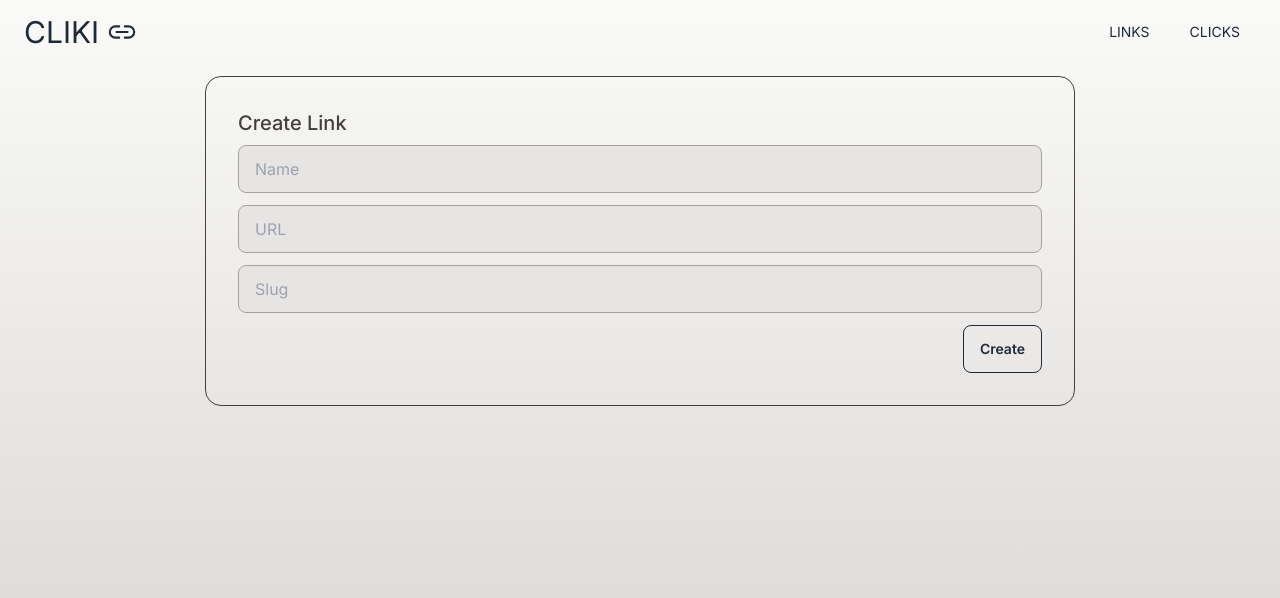
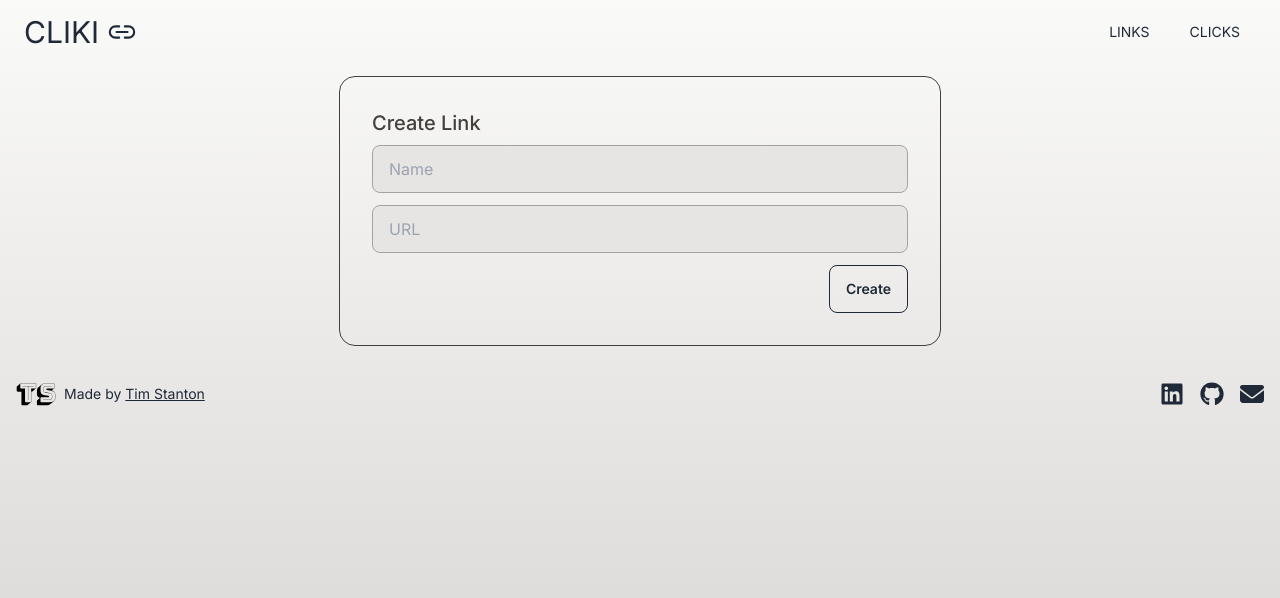
Before and after one commit to thstanton/tracker-frontend, a Next.js app: page /edit/link/1 in a window 1280 px wide. Shown: the top 598 px of the page. Built offline with nearby package versions, Linux system fonts and the light colour scheme; no server answers.

Commit message:
Footer added, adjustments to link card, link copy and link form, as well as api service to adjust for random generation of slug and removal of user id from linkUrls

```diff
--- a/package.json
+++ b/package.json
@@ -18,7 +18,7 @@
     "zod": "^3.23.3"
   },
   "devDependencies": {
-    "@types/node": "^20",
+    "@types/node": "^20.12.11",
     "@types/react": "^18",
     "@types/react-dom": "^18",
     "autoprefixer": "^10.0.1",
--- a/src/app/layout.tsx
+++ b/src/app/layout.tsx
@@ -2,6 +2,7 @@ import type { Metadata } from "next";
 import { Inter, Zen_Kaku_Gothic_New } from "next/font/google";
 import "./globals.css";
 import NavBar from "@/components/NavBar/NavBar";
+import Footer from "@/components/Footer";
 
 const inter = Inter({ subsets: ["latin"], variable: "--font-inter" });
 const zen = Zen_Kaku_Gothic_New({
@@ -29,6 +30,7 @@ export default function RootLayout({
         <main className="flex h-full flex-col items-center justify-center">
           {children}
         </main>
+        <Footer />
       </body>
     </html>
   );
--- a/src/app/links/LinkCard/CopyLink.tsx
+++ b/src/app/links/LinkCard/CopyLink.tsx
@@ -8,14 +8,14 @@ interface CopyLinkProps {
   userId: number;
 }
 
-export default function CopyLink({ slug, userId }: CopyLinkProps) {
+export default function CopyLink({ slug }: CopyLinkProps) {
   const [identifier, setIdentifier] = useState("");
   const [copySuccess, setCopySuccess] = useState(false);
   async function handleCopy() {
     await navigator.clipboard.writeText(
       identifier.length
-        ? `${process.env.NEXT_PUBLIC_LINK_URL}/${userId}/${slug}/?id=${identifier}`
-        : `${process.env.NEXT_PUBLIC_LINK_URL}/${userId}/${slug}`,
+        ? `${process.env.NEXT_PUBLIC_LINK_URL}/${slug}/?id=${identifier}`
+        : `${process.env.NEXT_PUBLIC_LINK_URL}/${slug}`,
     );
     setCopySuccess(true);
     setTimeout(() => setCopySuccess(false), 2000);
--- a/src/app/links/LinkCard/LinkCard.tsx
+++ b/src/app/links/LinkCard/LinkCard.tsx
@@ -15,9 +15,7 @@ export default function LinkCard({ link }: LinkCardProps) {
           <h2 className="font-zen text-xl font-medium">{link.name}</h2>
           <LinkMenu link={link} />
         </div>
-        <p className="text-sm font-semibold">
-          cliki.up.railway.app/link/{link.userId}/{link.slug}
-        </p>
+        <p className="text-sm font-semibold">cliki.in/{link.slug}</p>
         <Link href={link.url} className="text-sm">
           {link.url}
         </Link>
--- a/src/components/CreateLink/LinkForm.tsx
+++ b/src/components/CreateLink/LinkForm.tsx
@@ -13,7 +13,7 @@ export default function LinkForm({ link }: LinkFormProps) {
   return (
     <div className="card card-bordered mb-3 border-neutral text-neutral">
       <div className="card-body">
-        <h2 className="font-zen card-title font-medium">
+        <h2 className="card-title font-zen font-medium">
           {link ? "Update Link" : "Create Link"}
         </h2>
         <form
@@ -45,13 +45,16 @@ export default function LinkForm({ link }: LinkFormProps) {
             name="url"
             defaultValue={link?.url}
           />
+          {link && (
             <input
               type="text"
               placeholder="Slug"
               className="input input-bordered input-ghost mb-3 w-full border-stone-400 bg-stone-200"
               name="slug"
               defaultValue={link?.slug}
+              disabled
             />
+          )}
           <div className="card-actions justify-end">
             <SubmitButton className="btn btn-outline">
               {link ? "Update" : "Create"}
--- a/src/components/CreateLink/actions.ts
+++ b/src/components/CreateLink/actions.ts
@@ -6,11 +6,10 @@ import { redirect } from "next/navigation";
 export async function handleCreateLink(formData: FormData) {
   const name = formData.get("name")?.toString();
   const url = formData.get("url")?.toString();
-  const slug = formData.get("slug")?.toString();
-  if (!name || !url || !slug) {
+  if (!name || !url) {
     throw new Error("Name, URL, and slug are required");
   }
-  const newLink = await createLink({ name, url, slug });
+  const newLink = await createLink({ name, url });
   if (newLink) {
     revalidatePath("/");
   }
@@ -20,12 +19,11 @@ export async function handleUpdateLink(formData: FormData) {
   const id = formData.get("id")?.toString();
   const name = formData.get("name")?.toString();
   const url = formData.get("url")?.toString();
-  const slug = formData.get("slug")?.toString();
 
-  if (!id || !name || !url || !slug) {
+  if (!id || !name || !url) {
     throw new Error("Name, URL, and slug are required");
   }
-  const newLink = await updateLink({ id, name, url, slug });
+  const newLink = await updateLink({ id, name, url });
   if (newLink) {
     redirect("/links");
   }
--- /dev/null
+++ b/src/components/Footer.tsx
@@ -0,0 +1,80 @@
+import { FaGithub } from "react-icons/fa";
+import { FaEnvelope, FaLinkedin } from "react-icons/fa6";
+
+export default function Footer() {
+  return (
+    <footer className="footer items-center p-4">
+      <aside className="grid-flow-col items-center">
+        <a href="https://www.tim-stanton.dev" className="link" target="_blank">
+          <svg
+            version="1.1"
+            id="Layer_1"
+            xmlns="http://www.w3.org/2000/svg"
+            xmlnsXlink="http://www.w3.org/1999/xlink"
+            x="0px"
+            y="0px"
+            viewBox="0 0 418 248"
+            xmlSpace="preserve"
+            className="h-10 w-10 text-black"
+          >
+            <g>
+              <path
+                d="M113.3,242.6h-44c-4.3,0-7.5-1-9.5-3c-2-2-3-5.2-3-9.5V99.5H19.6c-4.3,0-7.5-1-9.5-3c-2-2-3-5.2-3-9.5V54.1
+		c0-2.4,0.3-4.3,1-6c0.6-1.6,1.6-3,2.9-4.1l35-29.6c0.9-0.7,2.1-1.3,3.7-1.8c1.5-0.4,3.2-0.7,5-0.7H198c4.3,0,7.5,1,9.5,3
+		c2,2,3,5.2,3,9.5v32.9c0,2.4-0.3,4.3-1,6c-0.6,1.6-1.6,3-2.9,4.1l-35.3,29.3c-0.7,0.7-1.9,1.4-3.4,1.9c-1.5,0.5-3.2,0.8-5,0.8h-2.2
+		v101c0,2.4-0.3,4.3-1,6c-0.6,1.6-1.6,3-2.9,4.1l-35.3,29.3c-0.7,0.7-1.9,1.4-3.4,1.9C116.7,242.3,115.1,242.6,113.3,242.6z
+		 M148.3,210.3c3.4,0,5.9-0.8,7.5-2.3c1.5-1.5,2.3-4,2.3-7.5V67.1H198c3.4,0,5.9-0.8,7.5-2.3c1.5-1.5,2.3-4,2.3-7.5V24.5
+		c0-3.4-0.8-5.9-2.3-7.5c-1.5-1.5-4-2.3-7.5-2.3H54.6c-3.4,0-5.9,0.8-7.5,2.3c-1.5,1.5-2.3,4-2.3,7.5v32.9c0,3.4,0.8,5.9,2.3,7.5
+		c1.5,1.5,4,2.3,7.5,2.3h39.9v133.3c0,3.4,0.8,5.9,2.3,7.5c1.5,1.5,4,2.3,7.5,2.3H148.3z M124.9,185.8V41.9H69.3v-2.7h114.1v2.7
+		h-55.7v143.9H124.9z"
+              />
+              <path
+                d="M231.1,242.6c-4.3,0-7.5-1-9.5-3c-2-2-3-5.2-3-9.5v-31.8c0-2.4,0.3-4.3,1-6c0.6-1.6,1.6-3,2.9-4.1l27.2-22.8
+		c-9.6-2.9-17.2-7.8-22.7-14.8c-5.5-7-8.3-17-8.3-30V92.1c0-8.1,1.4-15.4,4.1-21.7c2.7-6.3,6.6-11.7,11.7-16l35.3-29.6
+		c4.9-4,11-7.1,18.2-9.4c7.2-2.3,15.5-3.4,24.7-3.4h76c4.3,0,7.5,1,9.5,3c2,2,3,5.2,3,9.5v32.3c0,2.4-0.3,4.3-1,6
+		c-0.6,1.6-1.6,3-2.9,4.1l-24.4,20.4c11.4,2.5,20.6,7.3,27.6,14.3c7,7,10.5,17.8,10.5,32.5v28.5c0,8.1-1.4,15.4-4.1,21.7
+		c-2.7,6.3-6.7,11.7-11.9,16l-35,29.3c-5.1,4.2-11.2,7.4-18.5,9.6c-7.2,2.3-15.4,3.4-24.4,3.4H231.1z M352,210.3
+		c17.4,0,31.1-4.1,41.1-12.4c10-8.2,15.1-20,15.1-35.4V134c0-15.2-3.9-26.1-11.7-32.6c-7.8-6.5-18-10.7-30.7-12.5l-40.5-5.4
+		c-2.4-0.2-4.2-1.1-5.4-2.7c-1.3-1.6-1.9-3.6-1.9-6c0-2.4,0.6-4.3,1.9-5.8c1.3-1.5,3.1-2.3,5.4-2.3h63.3c3.4,0,5.9-0.8,7.5-2.3
+		c1.5-1.5,2.3-4,2.3-7.5V24.5c0-3.4-0.8-5.9-2.3-7.5c-1.5-1.5-4-2.3-7.5-2.3h-76c-17.6,0-31.3,4.1-41.3,12.4
+		c-10,8.2-14.9,20.1-14.9,35.4V91c0,15.2,3.8,26.1,11.5,32.6c7.7,6.5,17.9,10.7,30.6,12.5l40.7,5.7c2.4,0.2,4.1,1,5.3,2.4
+		c1.2,1.5,1.8,3.7,1.8,6.8c0,2.2-0.6,4-1.8,5.6c-1.2,1.5-2.9,2.3-5.3,2.3h-73.1c-3.4,0-5.9,0.8-7.5,2.3c-1.5,1.5-2.3,4-2.3,7.5v31.8
+		c0,3.4,0.8,5.9,2.3,7.5c1.5,1.5,4,2.3,7.5,2.3H352z M374,39.2v2.7h-60.3c-7.6,0-13.7,2.1-18.2,6.2c-4.5,4.2-6.8,9.4-6.8,15.8v22.3
+		c0,6.3,1.3,10.8,3.8,13.3c2.5,2.5,5.9,4.2,10,4.9l57.3,11.7c5.4,1.1,9.9,3.4,13.4,7.1c3.5,3.6,5.3,10.1,5.3,19.6v15.8
+		c0,8-2.7,14.5-8.1,19.7c-5.4,5.2-12.8,7.7-22,7.7h-67.6v-2.7h67.6c8.3,0,15-2.3,20-6.9c5-4.6,7.5-10.5,7.5-17.8v-15.8
+		c0-8.5-1.5-14.3-4.5-17.5c-3-3.2-7-5.3-12.1-6.4L302,107.1c-4.7-0.9-8.6-2.8-11.5-5.6c-3-2.8-4.5-7.9-4.5-15.3V63.9
+		c0-7.2,2.5-13.2,7.6-17.8c5.1-4.6,11.8-6.9,20.1-6.9H374z"
+              />
+            </g>
+          </svg>
+        </a>
+        <div className="text-center">
+          Made by{" "}
+          <a
+            href="https://www.tim-stanton.dev"
+            className="link"
+            target="_blank"
+          >
+            Tim Stanton
+          </a>
+        </div>
+      </aside>
+
+      <nav className="grid-flow-col gap-4 md:place-self-center md:justify-self-end">
+        <a
+          href="https://www.linkedin.com/in/thstanton/"
+          className="link"
+          target="_blank"
+        >
+          <FaLinkedin className="h-6 w-6" />
+        </a>
+        <a href="https://github.com/thstanton" className="link" target="_blank">
+          <FaGithub className="h-6 w-6" />
+        </a>
+        <a href="mailto:thstanton@proton.me" className="link" target="_blank">
+          <FaEnvelope className="h-6 w-6" />
+        </a>
+      </nav>
+    </footer>
+  );
+}
--- a/src/lib/api/api.service.ts
+++ b/src/lib/api/api.service.ts
@@ -22,7 +22,7 @@ export async function fetchLinks(): Promise<Destination[] | undefined> {
     if (response.ok) {
       return await response.json();
     } else {
-      console.log(response)
+      console.log(response);
       throw new Error("Error");
     }
   } catch (error) {
@@ -54,7 +54,6 @@ export async function fetchLink(id: number): Promise<Destination | undefined> {
 export async function createLink({
   name,
   url,
-  slug,
 }: DestinationCreate): Promise<Destination | undefined> {
   try {
     const response = await fetch(`${process.env.API_URL}/destinations`, {
@@ -63,7 +62,7 @@ export async function createLink({
         "Content-Type": "application/json",
         Authorization: `Bearer ${getToken()}`,
       },
-      body: JSON.stringify({ name, url, slug }),
+      body: JSON.stringify({ name, url }),
     });
     if (response.ok) {
       return await response.json();
@@ -98,7 +97,6 @@ export async function updateLink({
   id,
   name,
   url,
-  slug,
 }: DestinationUpdate): Promise<Destination | undefined> {
   try {
     const response = await fetch(`${process.env.API_URL}/destinations/${id}`, {
@@ -107,7 +105,7 @@ export async function updateLink({
         "Content-Type": "application/json",
         Authorization: `Bearer ${getToken()}`,
       },
-      body: JSON.stringify({ name, url, slug }),
+      body: JSON.stringify({ name, url }),
     });
 
     if (response.ok) {
--- a/src/lib/auth/auth.service.ts
+++ b/src/lib/auth/auth.service.ts
@@ -51,7 +51,7 @@ export async function login(username: string, password: string) {
       body: JSON.stringify({ username, password }),
     });
     if (response.ok) {
-      const { access_token, userId } = await response.json();
+      const { access_token } = await response.json();
       cookies().set({
         name: "token",
         value: access_token,
```
Also changed, not shown: @types/tracker-types.d.ts (+4 -5 lines), 1 other file (tests, documents, lock files or other folders). Lines whose indentation alone changed are shown as unchanged.
